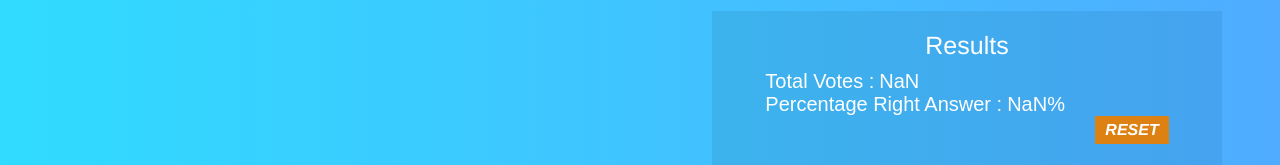
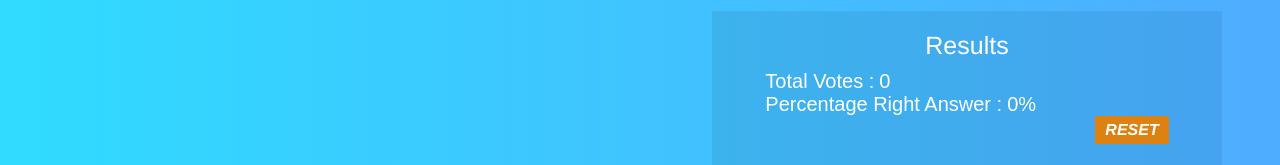
Before and after one commit to NecroticFactor/Poll_Calculator, a React (Vite) app: page / in a window 1280 px wide. Shown: the part 496-661 px from the top of the page. Built offline with nearby package versions, Linux system fonts and the light colour scheme.

Commit message:
Version 2.1.4
Few Minor bugs fixed.

```diff
--- a/src/App.css
+++ b/src/App.css
@@ -1,9 +1,3 @@
-body {
-  background:linear-gradient(to right, rgb(48, 219, 255), rgb(79,172,255) ); /* Sets a gradient background from blue to cyan */
-  height: 100vh; /* 100% of the viewport height */
-  margin: 0; /* Removes default margin */
-}
-
 
 *{
   margin: 0;
@@ -12,6 +6,11 @@ body {
 }
 
 
+body {
+  background:linear-gradient(to right, rgb(48, 219, 255), rgb(79,172,255) ); /* Sets a gradient background from blue to cyan */
+  height: 100vh; /* 100% of the viewport height */
+  margin: 0; /* Removes default margin */
+}
 
 .App{
   width: 100vw;
@@ -23,7 +22,6 @@ body {
 .App__main{
   display: flex;
   height:calc(100vh - 6rem) ;
-
 }
 
 .App__main__left{
@@ -43,7 +41,6 @@ body {
   gap: 20px;
   justify-content: center;
   align-items: center;
-
 }
 
 .App__main__left > h1{
@@ -53,7 +50,6 @@ body {
   font-display: bold;
   margin-top: 10px;
   margin-bottom: 40px;
-
 }
 
 .App__main__left > h2{
--- a/src/App.jsx
+++ b/src/App.jsx
@@ -21,17 +21,15 @@ function App() {
   });
 
   useEffect(() => {
-    // Calculate total whenever response or selectedResponse changes
     const total = Object.values(response).reduce((acc, val) => {
       if (!isNaN(val) && typeof val === "string") {
-        return acc + parseInt(val, 10); // Sum up numeric values
+        return acc + parseInt(val, 10);
       }
       return acc;
     }, 0);
 
     console.log("Total:", total);
 
-    // Ensure response[selectedResponse] is numeric or default to 0 if undefined
     const selectedValue = response.selectedResponse;
     const selectedValueVotes = response[selectedValue]
       ? parseFloat(response[selectedValue])
@@ -39,17 +37,15 @@ function App() {
 
     console.log("Selected Value Votes:", selectedValueVotes);
 
-    // Calculate percentage of right answer
     const percentage = total === 0 ? 0 : (selectedValueVotes / total) * 100;
 
     console.log("Percentage:", percentage);
 
-    // Update results state with calculated values
     setResults({
       totalVotes: total,
-      percentageRight: percentage.toFixed(2), // Round to 2 decimal places
+      percentageRight: percentage.toFixed(2),
     });
-  }, [response.selectedResponse]); // Depend on response and selectedResponse changes
+  }, [response.selectedResponse]);
 
   function updateResponse(event, responseKey) {
     setResponse({
--- a/src/components/result.jsx
+++ b/src/components/result.jsx
@@ -7,12 +7,14 @@ export default function Result({ totalVotes, percentageRight, onReset }) {
       <div id="Display">
         <div>
           <label htmlFor="Total-Votes">Total Votes :</label>
-          <output id="Total-Votes">{totalVotes}</output>
+          <output id="Total-Votes">{isNaN(totalVotes) ? 0 : totalVotes}</output>
         </div>
 
         <div>
           <label htmlFor="right">Percentage Right Answer :</label>
-          <output id="right">{percentageRight}%</output>
+          <output id="right">
+            {isNaN(percentageRight) ? "0" : percentageRight}%
+          </output>
         </div>
 
         <div>
--- a/src/components/vote_input.jsx
+++ b/src/components/vote_input.jsx
@@ -1,3 +1,5 @@
+import React from "react";
+
 export default function Input({ response, updateResponse }) {
   return (
     <div>
```
